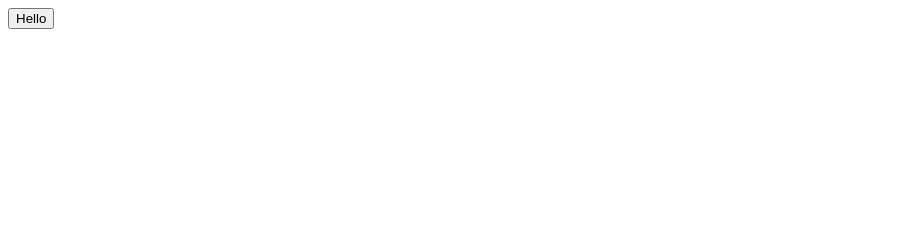
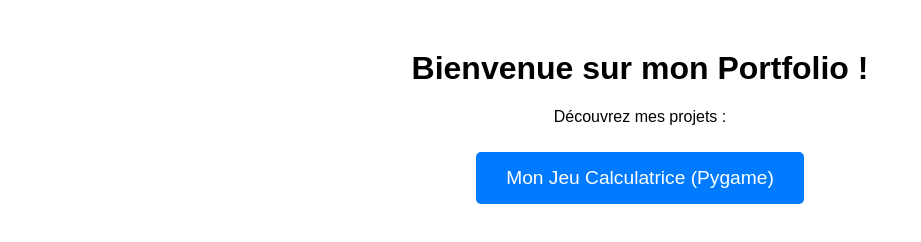
Before and after one commit to hugobekrar/mywebsite, a plain HTML site: page index.html in a window 1280 px wide. Shown: the whole page, without its empty margins (0-921 px from the left). Drawn offline with Linux system fonts and the light colour scheme.

Commit message:
Ajout du jeu0 phase de test

```diff
--- a/index.html
+++ b/index.html
@@ -1,12 +1,31 @@
 <!DOCTYPE html>
-<html>
+<html lang="fr">
 <head>
-	<meta charset="utf-8">
-	<meta name="viewport" content="width=device-width, initial-scale=1">
-	<title>My Website</title>
+    <meta charset="UTF-8">
+    <meta name="viewport" content="width=device-width, initial-scale=1.0">
+    <title>Mon Portfolio de Projets</title>
+    <style>
+        body { font-family: sans-serif; text-align: center; margin-top: 50px; }
+        .project-button {
+            display: inline-block;
+            padding: 15px 30px;
+            margin: 10px;
+            background-color: #007bff;
+            color: white;
+            text-decoration: none;
+            border-radius: 5px;
+            font-size: 1.2em;
+        }
+        .project-button:hover {
+            background-color: #0056b3;
+        }
+    </style>
 </head>
 <body>
-	<button> Hello</button>
-
+    <h1>Bienvenue sur mon Portfolio !</h1>
+    <p>Découvrez mes projets :</p>
+    <div>
+        <a href="jeu0/" class="project-button">Mon Jeu Calculatrice (Pygame)</a>
+        </div>
 </body>
 </html>
```
